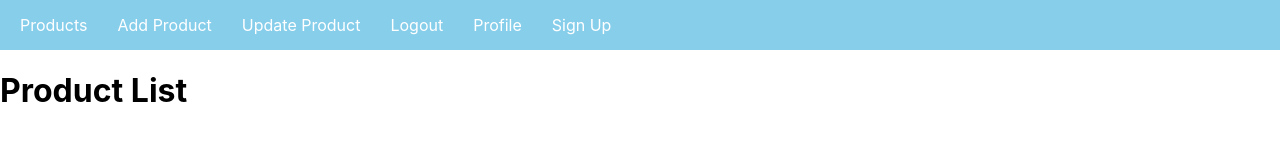
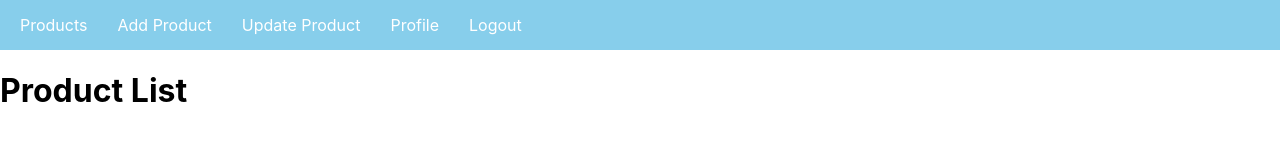
Before and after one commit to Pavan9285/E-commence-Dashboard, a React (Create React App) app in the folder front-end/: page / in a window 1280 px wide. Shown: the top 160 px of the page. Built offline with nearby package versions, Linux system fonts and the light colour scheme; sample sign-in values are in the browser's storage.

Commit message:
logout implemented

```diff
--- a/front-end/src/components/Nav.js
+++ b/front-end/src/components/Nav.js
@@ -1,16 +1,25 @@
-import React from 'react';
-import { Link } from 'react-router-dom';
+import React, { useEffect } from 'react';
+import { Link, useNavigate } from 'react-router-dom';
 
 export default function Nav() {
+    const auth = localStorage.getItem('user');
+    const navigate = useNavigate();
+    const logout = () => {
+        localStorage.clear();
+        navigate('/signup');
+    }
+
     return (
         <div>
             <ul className='nav-ul'>
                 <li><Link to="/">Products</Link> </li>
                 <li><Link to="/add">Add Product</Link> </li>
                 <li><Link to="/update">Update Product</Link> </li>
-                <li><Link to="/logout">Logout</Link> </li>
                 <li><Link to="/profile">Profile</Link> </li>
-                <li><Link to="/signup">Sign Up</Link></li>
+                <li>
+                    {auth ? <Link to="/signup" onClick={logout}>Logout</Link>
+                        : <Link to="/signup">Sign Up</Link>}
+                </li>
             </ul>
         </div>
     )
--- a/front-end/src/components/SignUp.js
+++ b/front-end/src/components/SignUp.js
@@ -1,4 +1,4 @@
-import React, { useState } from "react";
+import React, { useState, useEffect } from "react";
 import { useNavigate } from "react-router-dom";
 
 export default function SignUp() {
@@ -8,6 +8,13 @@ export default function SignUp() {
         password: "",
     });
     const navigate = useNavigate();
+
+    useEffect(() => {
+        const auth = localStorage.getItem('user');
+        if (auth) {
+            navigate('/')
+        }
+    });
 
     const handleSubmit = async (e) => {
         e.preventDefault();
```
